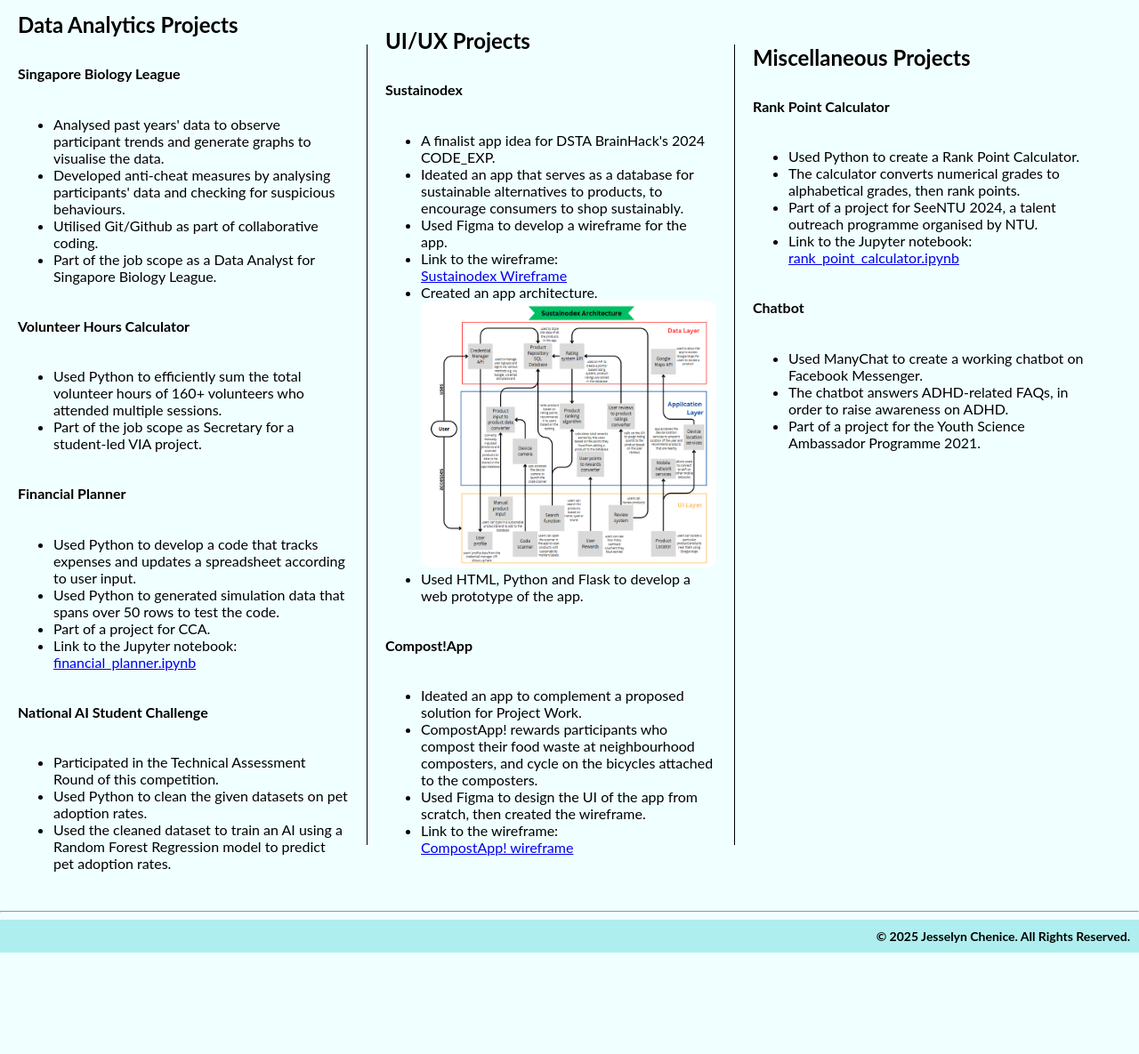
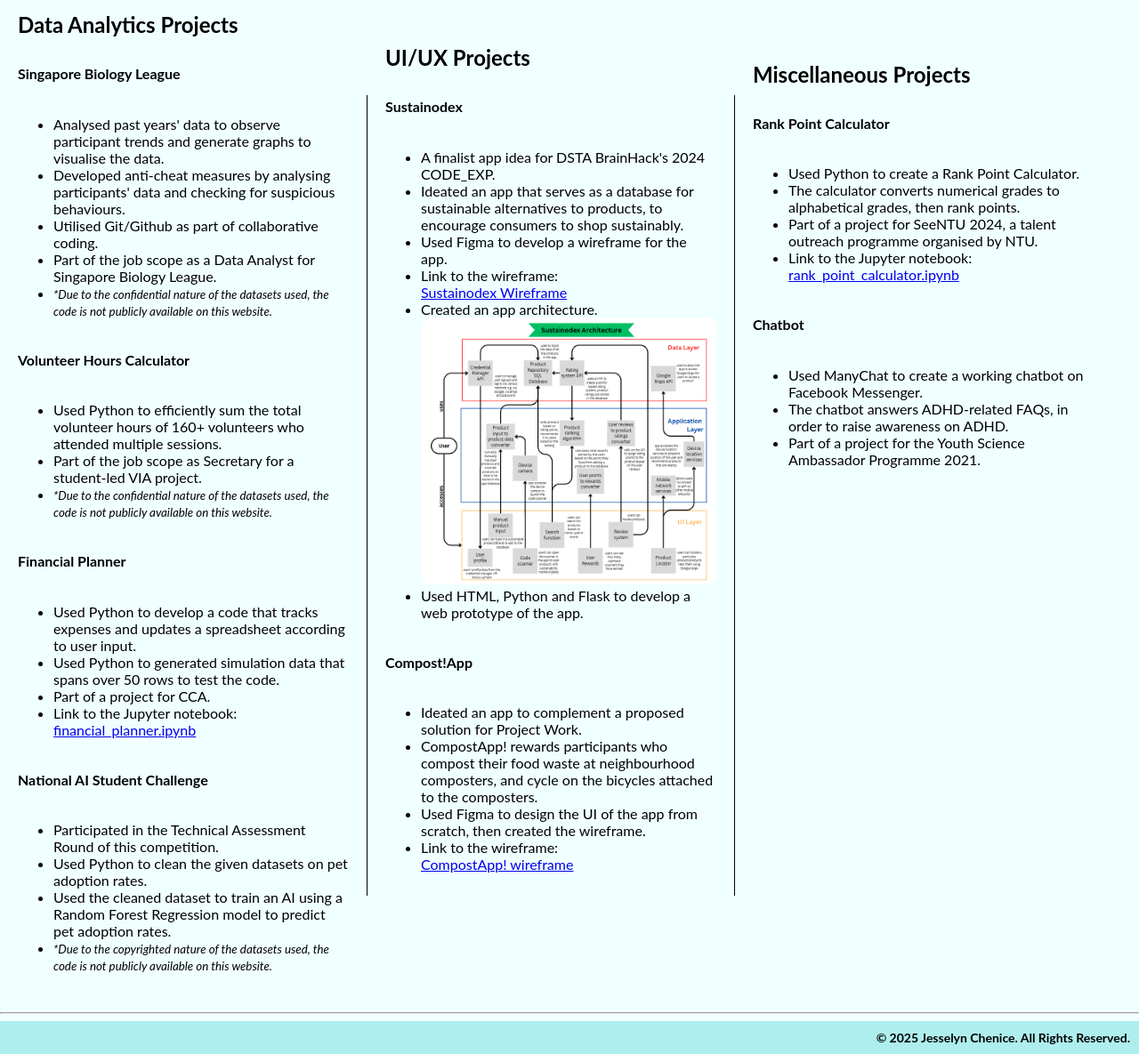
Before and after one commit to nekopankeiki/Portfolio-Website, a plain HTML site: page index.html in a window 1280 px wide. Shown: the part 373-1558 px from the top of the page at 89% size. Before the commit the page ends 1444 px from the top, so only its background shows below. Drawn offline with Linux system fonts and the light colour scheme.

Commit message:
Update portfolio

```diff
--- a/index.html
+++ b/index.html
@@ -41,6 +41,7 @@
                         <li>Developed anti-cheat measures by analysing participants' data and checking for suspicious behaviours.</li>
                         <li>Utilised Git/Github as part of collaborative coding.</li>
                         <li>Part of the job scope as a Data Analyst for Singapore Biology League.</li>
+                        <li><small><i>*Due to the confidential nature of the datasets used, the code is not publicly available on this website.</i></small></li>
                     </ul>
                 </div>
                 <h4>Volunteer Hours Calculator</h4>
@@ -48,6 +49,7 @@
                     <ul>
                         <li>Used Python to efficiently sum the total volunteer hours of 160+ volunteers who attended multiple sessions.</li>
                         <li>Part of the job scope as Secretary for a student-led VIA project.</li>
+                        <li><small><i>*Due to the confidential nature of the datasets used, the code is not publicly available on this website.</i></small></li>
                     </ul>
                 </div>
                 <h4>Financial Planner</h4>
@@ -66,6 +68,7 @@
                         <li>Participated in the Technical Assessment Round of this competition.</li>
                         <li>Used Python to clean the given datasets on pet adoption rates.</li>
                         <li>Used the cleaned dataset to train an AI using a Random Forest Regression model to predict pet adoption rates.</li>
+                        <li><small><i>*Due to the copyrighted nature of the datasets used, the code is not publicly available on this website.</i></small></li>
                     </ul>
                 </div>
             </span>
@@ -95,6 +98,10 @@
                         <a href="https://www.figma.com/design/6CLegANDtqqDr7i6ELb5jd/Compost!App?node-id=0-1&m=dev&t=ZJRxIz5gki8k1oAq-1" target="_blank">CompostApp! wireframe</a>
                     </ul>
                 </div>
+                <br>
+                <br>
+                <br>
+                <br>
             </span>
             <div class="separator"></div>
             <span class="project-item">
@@ -140,6 +147,10 @@
                 <br>
                 <br>
                 <br>
+                <br>
+                <br>
+                <br>
+                <br>
             </span>
         </div>
     </div>
```
